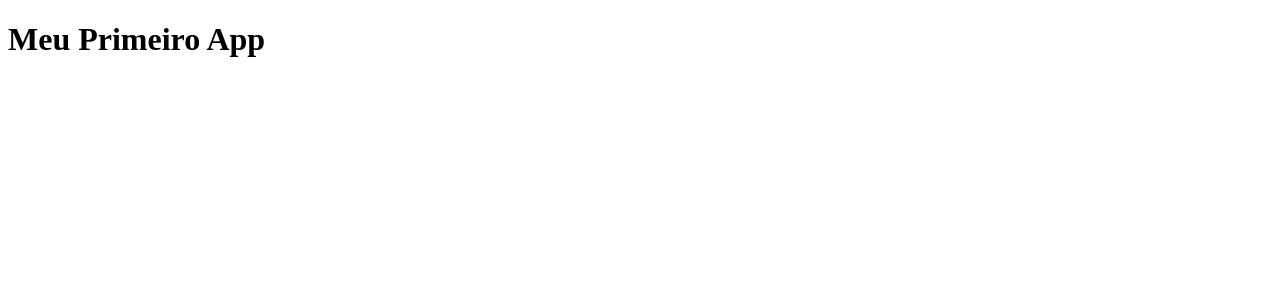
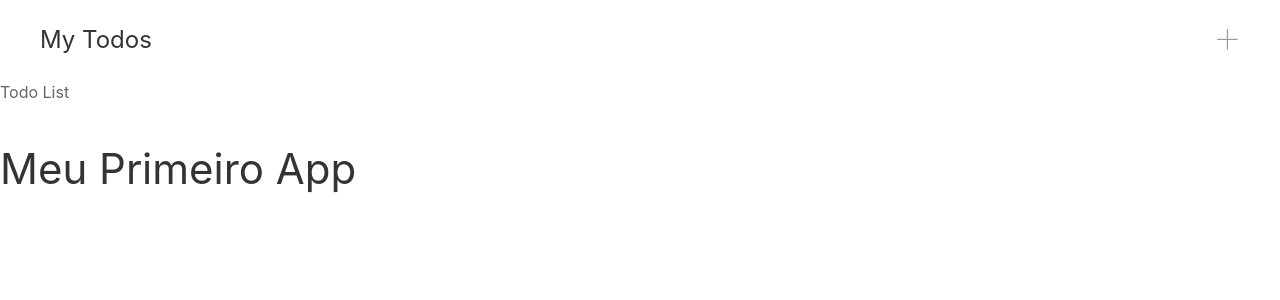
Before and after one commit to JennyLamego2022/react-todo, a React (Create React App) app: page / in a window 1280 px wide. Shown: the top 300 px of the page. Built offline with nearby package versions, Linux system fonts and the light colour scheme.

Commit message:
feat: Criação dos componentes NavBar e TodoList

```diff
--- a/public/index.html
+++ b/public/index.html
@@ -24,6 +24,7 @@
       work correctly both with client-side routing and a non-root public URL.
       Learn how to configure a non-root public URL by running `npm run build`.
     -->
+    <link rel="stylesheet" href="https://cdn.jsdelivr.net/npm/uikit@3.5.6/dist/css/uikit.min.css" />
     <title>React App</title>
   </head>
   <body>
@@ -39,5 +40,7 @@
       To begin the development, run `npm start` or `yarn start`.
       To create a production bundle, use `npm run build` or `yarn build`.
     -->
+    <script src="https://cdn.jsdelivr.net/npm/uikit@3.5.6/dist/js/uikit.min.js"></script>
+    <script src="https://cdn.jsdelivr.net/npm/uikit@3.5.6/dist/js/uikit-icons.min.js"></script>
   </body>
 </html>
--- a/src/component/App.tsx
+++ b/src/component/App.tsx
@@ -1,9 +1,14 @@
 import React from "react";
+import Navbar from "./NavBar";
+import TodoList from "./TodoList";
 
 const App = () => {
     return (
     <div>
+        <Navbar></Navbar>
+        <TodoList></TodoList>
         <h1>Meu Primeiro App</h1>
+
     </div>)
 }
 
--- /dev/null
+++ b/src/component/NavBar.tsx
@@ -0,0 +1,26 @@
+import React from "react";
+
+const Navbar = () => {
+    return (
+        <div className="uk-container">
+            <nav className="uk-navbar">
+                <div className="uk-navbar-left">
+                    <a href="#" className="uk-navbar-item uk-logo">My Todos</a>
+                </div>
+
+                <div className="uk-navbar-right">
+                    <ul className="uk-navbar-nav">
+                        <li>
+                            <a href="#">
+                                <span uk-icon= "icon: plus; ratio: 1.2"></span>
+                            </a>
+                        </li>
+                    </ul>
+                </div>
+            </nav>
+        </div>
+
+    );
+}
+
+export default Navbar;
--- /dev/null
+++ b/src/component/TodoList.tsx
@@ -0,0 +1,7 @@
+import React from 'react';
+
+const TodoList = () => {
+    return (<div>Todo List</div>);
+}
+
+export default TodoList;
```
